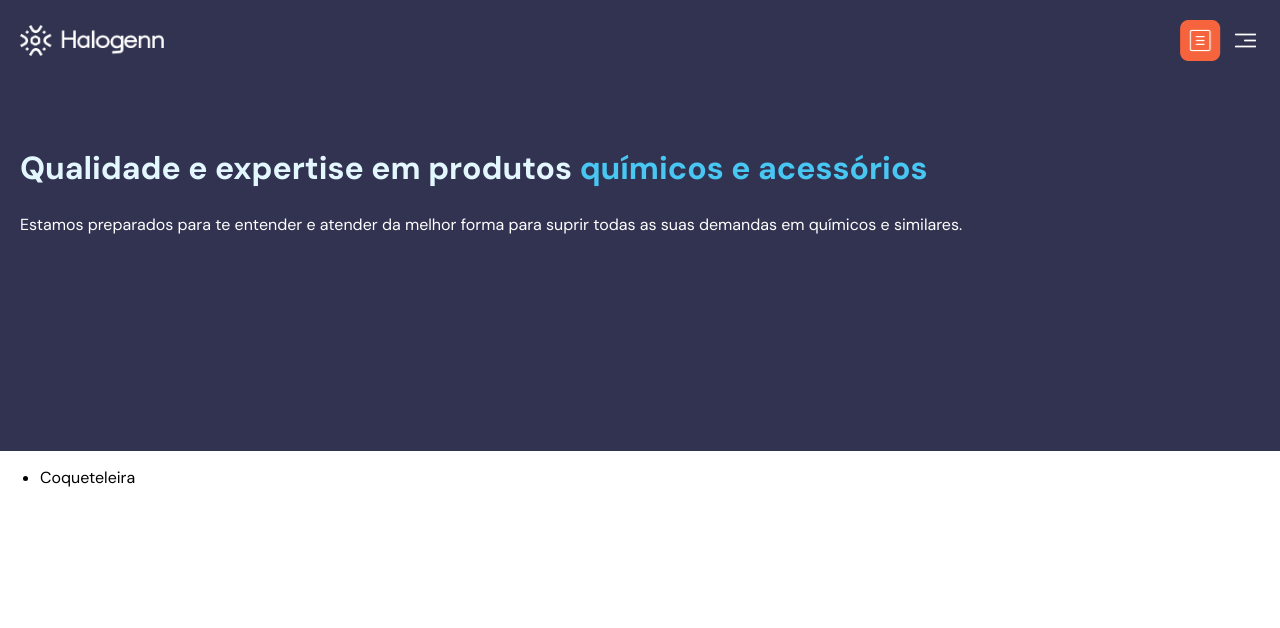
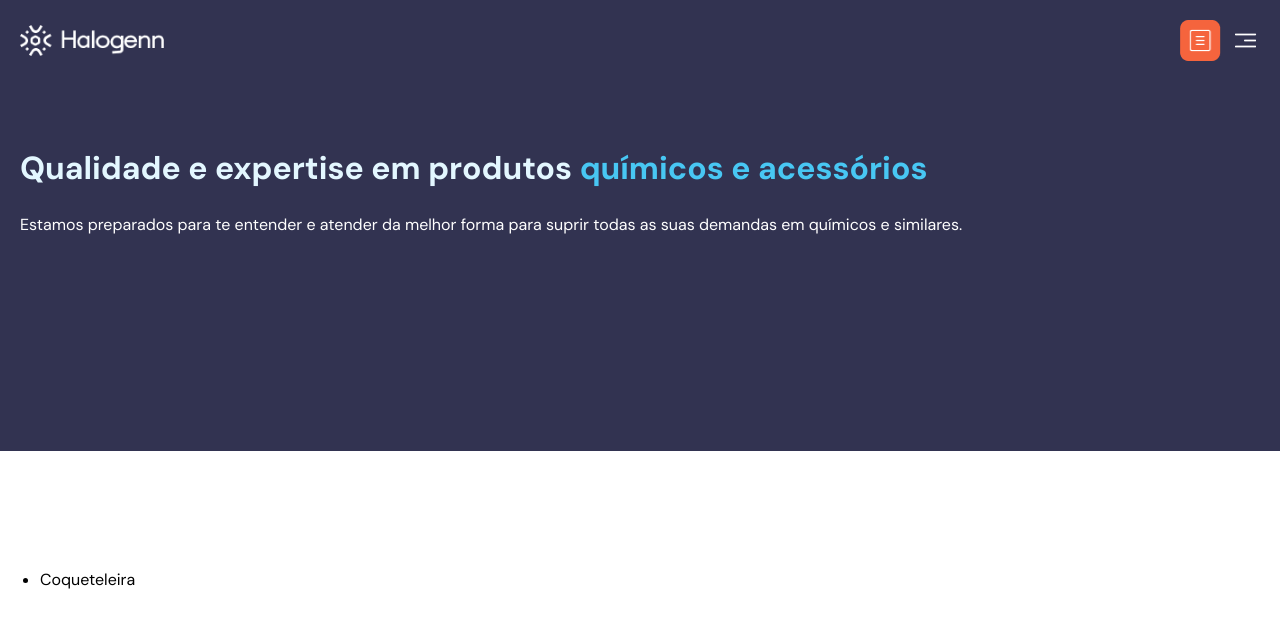
Before and after one commit to wesleydematos/linklab, a Next.js app: page / in a window 1280 px wide. Shown: the top 628 px of the page. Built offline with nearby package versions, Linux system fonts and the light colour scheme.

Commit message:
feat: added dropDown to store

```diff
--- a/src/app/page.tsx
+++ b/src/app/page.tsx
@@ -8,7 +8,7 @@ import { change } from '@/store/slice'
 import { useEffect } from 'react'
 
 export default function Home() {
-  const products = useSelector((state: RootState) => state.products.products)
+  const { products, dropDown } = useSelector((state: RootState) => state.products)
   const dispatch = useDispatch()
 
   useEffect(()=>{
@@ -18,6 +18,7 @@ export default function Home() {
   return (
     <main className={styles.main}>
       <Header/>
+      <section className={`${!dropDown && styles.section}`}>
         {
           products.length ?
           <ul>
@@ -27,6 +28,7 @@ export default function Home() {
           </ul>
           : <p>Nenhum produto encontrado...</p>
         }
+      </section>
     </main>
   )
 }
--- a/src/components/Header/index.tsx
+++ b/src/components/Header/index.tsx
@@ -8,10 +8,14 @@ import logo from '../../../public/halogenn.png'
 import menu from '../../../public/menu.png'
 import budgets from '../../../public/budgets.png'
 import bud from '../../../public/bud.png'
+import { useDispatch, useSelector } from 'react-redux'
+import { RootState } from '@/store/store'
+import { setDropdown } from '@/store/slice'
 
 export default function Header() {
   const [modal, setModal] = useState(false)
-  const [dropDown, setDropdown] = useState(false)
+  const dropDown = useSelector((state: RootState) => state.products.dropDown)
+  const dispatch = useDispatch()
 
   return (
     <>
@@ -24,7 +28,7 @@ export default function Header() {
         <nav>
           <div>
             <a href='#'>Início</a>
-            <a href='#' onClick={()=> setDropdown(!dropDown)}>Produtos <span> v</span></a>
+            <a href='#' onClick={()=> dispatch(setDropdown())}>Produtos <span> v</span></a>
             <a href='#'>Laudos</a>
             <a href='#'>Sobre Nós</a>
             <a href='#'>Certificações</a>
--- a/src/store/slice.ts
+++ b/src/store/slice.ts
@@ -10,10 +10,12 @@ interface iProduct {
 
 export interface iProductState{
   products: [] | iProduct[]
+  dropDown: boolean
 }
 
 const initialState: iProductState = {
-  products: []
+  products: [],
+  dropDown: false
 }
 
 export const productSlice = createSlice({
@@ -28,9 +30,12 @@ export const productSlice = createSlice({
         value: 200,
         note: 9.5
       }]
+    },
+    setDropdown: (state) => {
+      state.dropDown = !state.dropDown
     }
   }
 })
 
-export const { change } = productSlice.actions
+export const { change, setDropdown } = productSlice.actions
 export default productSlice.reducer
--- a/src/styles/page.module.sass
+++ b/src/styles/page.module.sass
@@ -2,3 +2,6 @@
   display: flex
   flex-direction: column
   min-height: 100vh
+
+.section
+  margin-top: 102px
```
Lines whose indentation alone changed are shown as unchanged.
